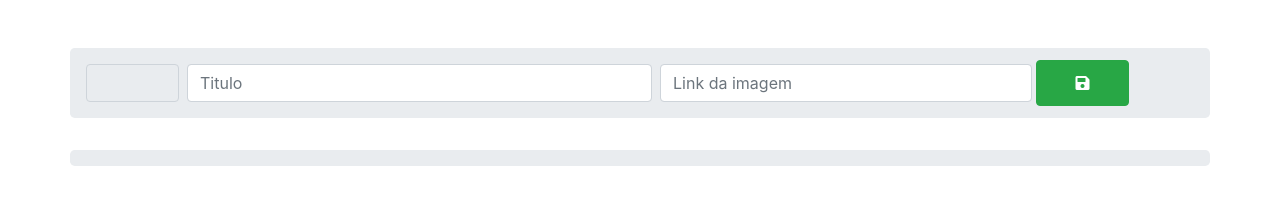
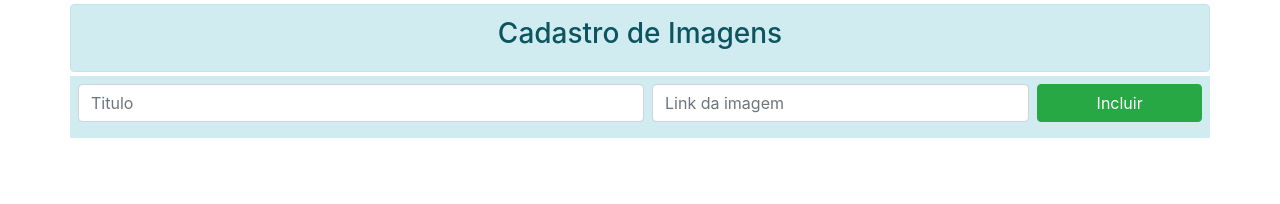
Before and after one commit to kleveshenrique/CadastroImagens, a plain HTML site: page index.html in a window 1280 px wide. Drawn offline with nearby package versions, Linux system fonts and the light colour scheme.

Commit message:
alterando o tamanho das imagens dos cards

```diff
--- a/controller/imagemController.js
+++ b/controller/imagemController.js
@@ -10,26 +10,29 @@ export default class imagemController{
         let id = document.getElementById("id").value;
         let link = document.getElementById("link").value;
         let titulo = document.getElementById("titulo").value;
-        if (link=="" || titulo == "") {
-            alert("Todos os campos são obrigatórios");
-            return false;
-        } else {
-            this.imagem = new MyImagem(id,link,titulo);
-            return this.imagem;
-        }
+
+        this.imagem = new MyImagem(id,link,titulo);
+        return this.imagem;
+
 
 
     }
     cadastrar(){
         let imagem = this.lerDados();
+        if (imagem.link=="" || imagem.titulo == "") {
+            alert("Todos os campos são obrigatórios");
+            return false;
+        }
         if (imagem.id=="") {
             this.imagemManager.cadastrar(imagem);
         } else {
             this.imagemManager.alterarImagem(imagem.id,imagem);
         }
-
+        document.getElementById("btnIncluir").innerHTML = "Incluir";
+        document.getElementById("btnCancelar").style.display="none";
         this.listarImagens();
         this.limparCampos();
+
 
     }
     listarImagens(){
@@ -42,19 +45,40 @@ export default class imagemController{
         document.getElementById("id").value = indice;
         document.getElementById("titulo").value = img.titulo;
         document.getElementById("link").value = img.link;
+        document.getElementById("btnCancelar").style.display="block";
+        document.getElementById("btnIncluir").innerHTML = "Alterar";
         document.getElementById("titulo").focus();
+       this.habilitarDesabilitarBotoesCards(true);
+
+
+    }
+    habilitarDesabilitarBotoesCards(valor){
+
+       let footers = document.getElementsByClassName("btnCards");
+
+       for (let key in footers) {
+        footers.item(key).disabled = valor;
+       }
 
     }
     excluirImagem(indice){
         this.imagemManager.excluirImagem(indice);
         this.listarImagens();
         this.limparCampos();
+        document.getElementById("btnIncluir").innerHTML = "Incluir";
+        document.getElementById("btnCancelar").style.display="none";
     }
     limparCampos(){
         document.getElementById("id").value = "";
         document.getElementById("titulo").value = "";
         document.getElementById("link").value = "";
+        document.getElementById("titulo").focus();
+    }
+    cancelar(){
+        this.limparCampos();
+        document.getElementById("btnIncluir").innerHTML = "Incluir";
+        document.getElementById("btnCancelar").style.display="none";
+        this.habilitarDesabilitarBotoesCards(false);
     }
 
-
 }
--- a/index.html
+++ b/index.html
@@ -9,25 +9,31 @@
     <script type="module">
       import ImagemController from './controller/imagemController.js'
       window.imagemController = new ImagemController();
+      document.getElementById("btnCancelar").style.display="none";
     </script>
 </head>
 <body>
-    <div class="container mt-5 p-1 jumbotron ">
-        <div class="row m-2">
-            <input class="form-control col-sm-1 m-1" type="text" id="id" disabled>
-            <input class="form-control col-sm-5 m-1" type="text" id="titulo" placeholder="Titulo">
-            <input class="form-control col-sm-4 m-1" type="text" id="link" placeholder="Link da imagem">
-            <button class="btn btn-success col-sm-1"  onclick="imagemController.cadastrar()"><i class="fa fa-save"></i></button>
+    <div class="container alert alert-info mt-1 mb-1 ">
+        <h3 class="text-center ">Cadastro de Imagens</h3>
+    </div>
+    <div class="container alert-info p-1">
+        <div class="container">
+            <div class="row">
+                <input class="form-control m-1" style="display: none;" type="text" id="id" disabled>
+                <input class="form-control col-sm-6 m-1" type="text" id="titulo" placeholder="Titulo">
+                <input class="form-control col-sm-4 m-1" type="text" id="link" placeholder="Link da imagem">
+                <button class="btn btn-success col-sm p-1 m-1" id="btnIncluir"  onclick="imagemController.cadastrar()">Incluir</button>
+                <button class="btn btn-danger col-sm p-1 m-1" id="btnCancelar" onclick="imagemController.cancelar()">Cancelar</button>
+            </div>
         </div>
-    </div>
-    <div class="container mt-2 p-2 jumbotron">
-        <div class="container">
+
+        <div class="container m-1">
             <div class="row " id="resultado">
 
             </div>
         </div>
+
     </div>
-
 
 
     <script src="https://code.jquery.com/jquery-3.3.1.slim.min.js" integrity="sha384-q8i/X+965DzO0rT7abK41JStQIAqVgRVzpbzo5smXKp4YfRvH+8abtTE1Pi6jizo" crossorigin="anonymous"></script>
--- a/js/imagemManager.js
+++ b/js/imagemManager.js
@@ -26,13 +26,13 @@ export default class ImagemManager{
             strListaImagens += `
                 <div class="card col-sm-4">
                     <div class="card-body">
-                    <h5 class="card-title text-center">${img.titulo}</h5>
-                    <img class="card-img-top" src="${img.link}" alt="Imagem de capa do card">
+                        <h5 class="card-title text-center">${img.titulo}</h5>
+                        <img class="card-img-top" width="250px" height="250px" src="${img.link}" alt="Imagem de capa do card">
 
                     </div>
-                    <div class="card-footer ">
-                    <button class="btn btn-primary" onclick="imagemController.alterarImagem(${indice})"><i class="fa fa-edit">Alterar</i></button>
-                    <button class="btn btn-danger" onclick="imagemController.excluirImagem(${indice})"><i class="fas fa-trash">Excluir</i></button>
+                    <div class="card-footer text-center ">
+                        <button class="btn btn-primary btnCards" onclick="imagemController.alterarImagem(${indice})"><i class="fa fa-edit">Alterar</i></button>
+                        <button class="btn btn-danger btnCards" onclick="imagemController.excluirImagem(${indice})"><i class="fas fa-trash">Excluir</i></button>
 
                     </div>
                 </div>
```
